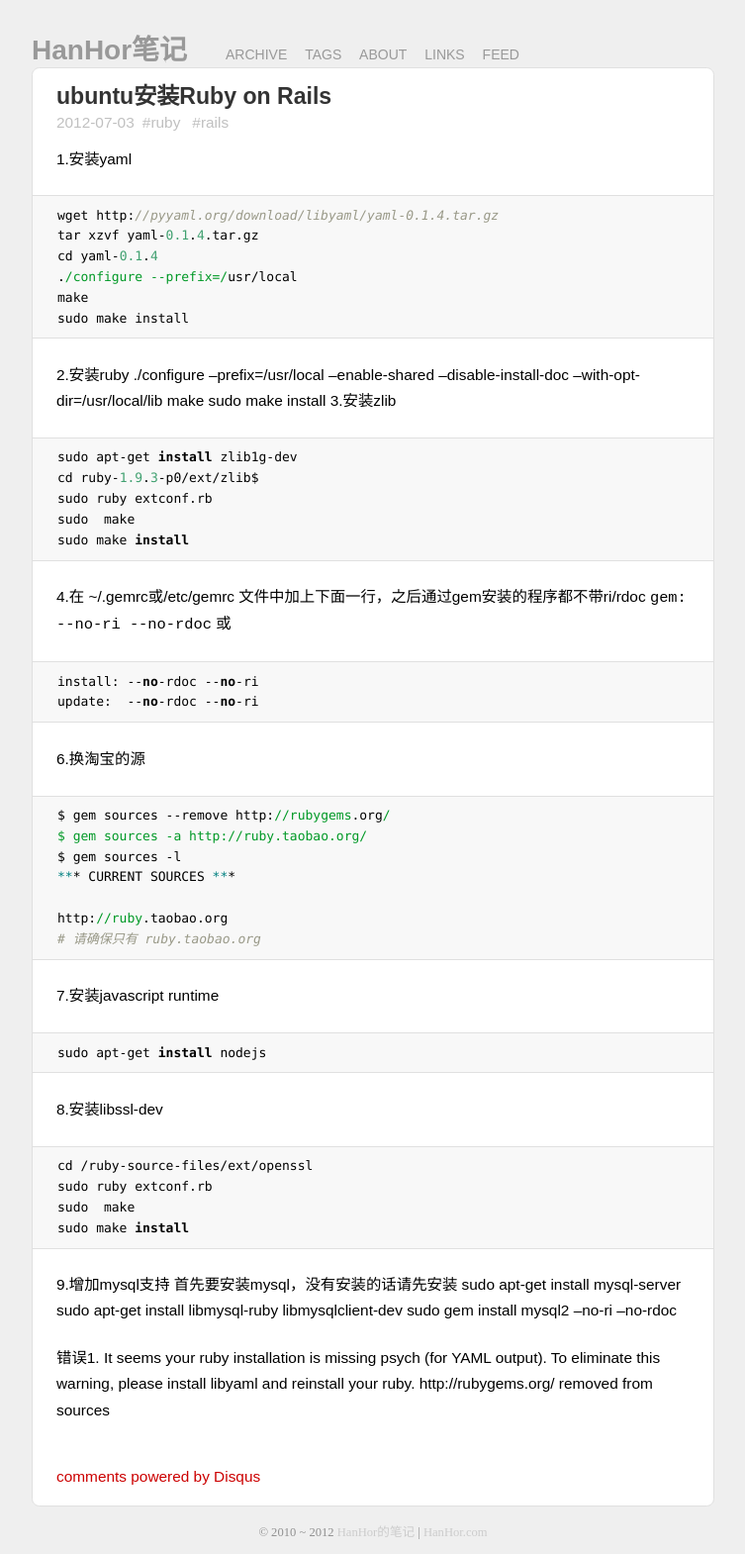
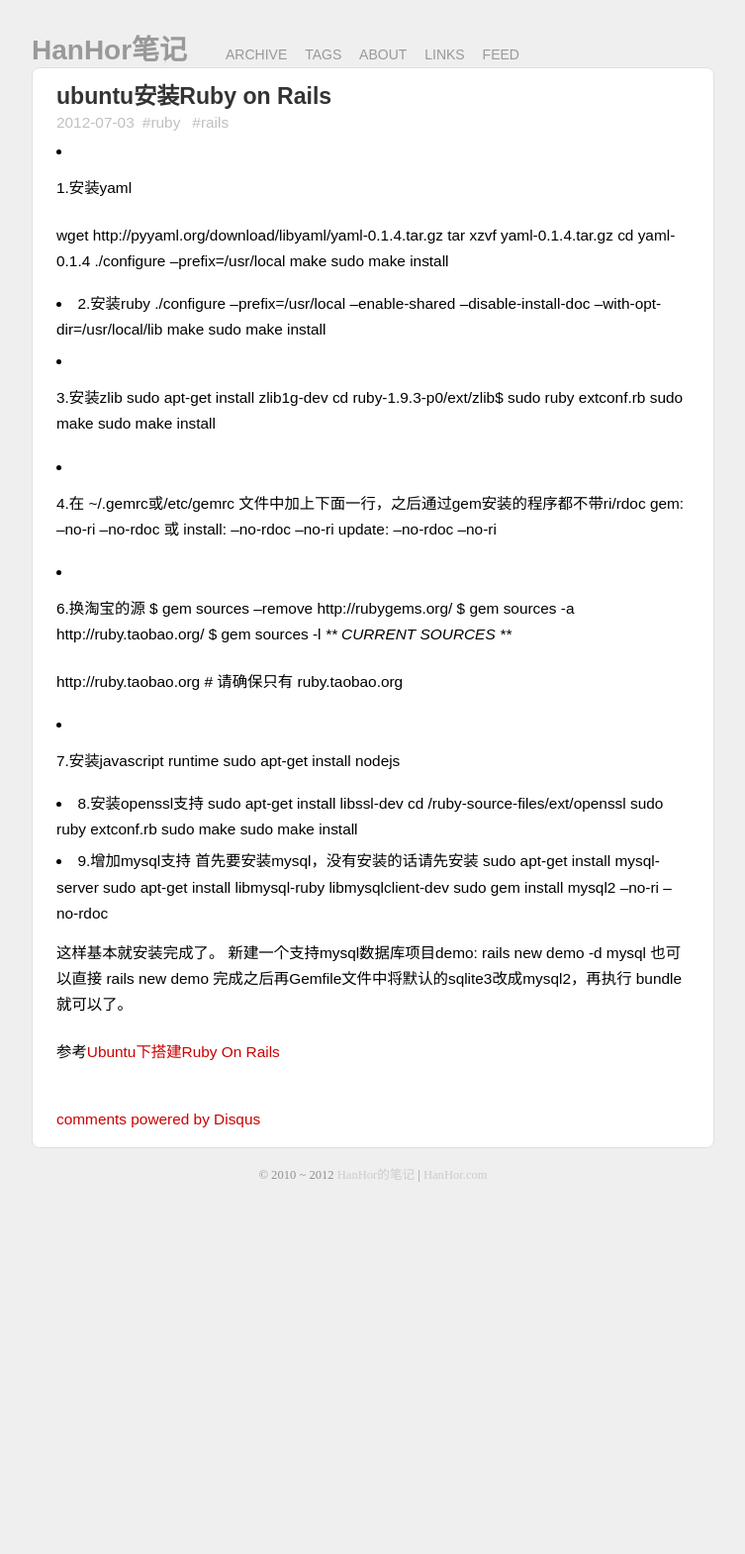
Before and after one commit to sapolang/lxyz.github.com, a Jekyll site: the page built from _posts/2012-07-03-install-ror-on-ubuntu.md, in a window 1280 px wide. Shown: the whole page at 99% size, without its empty margins (263-1016 px from the left). Built offline with Jekyll 4.4.1, drawn with Linux system fonts in a browser that asks for light colours; some web fonts are replaced; Markdown is read by kramdown in place of the engine named in the settings; comment, search, counter and statistics services are not loaded; after the commit the page ends 1209 px from its top, so only the background shows below that.

Commit message:
2012-07-03-install-ror-on-ubuntu.md

````diff
--- a/_posts/2012-07-03-install-ror-on-ubuntu.md
+++ b/_posts/2012-07-03-install-ror-on-ubuntu.md
@@ -5,7 +5,7 @@
   - ruby
   - rails
 ---
-1.安装yaml
+* 1.安装yaml
 
     wget http://pyyaml.org/download/libyaml/yaml-0.1.4.tar.gz
     tar xzvf yaml-0.1.4.tar.gz
@@ -14,56 +14,54 @@
     make
     sudo make install
 
-2.安装ruby
+* 2.安装ruby
     ./configure --prefix=/usr/local --enable-shared --disable-install-doc --with-opt-dir=/usr/local/lib
     make
     sudo make install
-3.安装zlib
-```bash
-sudo apt-get install zlib1g-dev
-cd ruby-1.9.3-p0/ext/zlib$
-sudo ruby extconf.rb
-sudo  make
-sudo make install
-```
-4.在 ~/.gemrc或/etc/gemrc 文件中加上下面一行，之后通过gem安装的程序都不带ri/rdoc
-`gem: --no-ri --no-rdoc`
+* 3.安装zlib
+    sudo apt-get install zlib1g-dev
+    cd ruby-1.9.3-p0/ext/zlib$
+    sudo ruby extconf.rb
+    sudo  make
+    sudo make install
+
+* 4.在 ~/.gemrc或/etc/gemrc 文件中加上下面一行，之后通过gem安装的程序都不带ri/rdoc
+    gem: --no-ri --no-rdoc
 或
-```ruby
-install: --no-rdoc --no-ri
-update:  --no-rdoc --no-ri
-```
+    install: --no-rdoc --no-ri
+    update:  --no-rdoc --no-ri
 
-6.换淘宝的源
-```ruby
-$ gem sources --remove http://rubygems.org/
-$ gem sources -a http://ruby.taobao.org/
-$ gem sources -l
-*** CURRENT SOURCES ***
+* 6.换淘宝的源
+    $ gem sources --remove http://rubygems.org/
+    $ gem sources -a http://ruby.taobao.org/
+    $ gem sources -l
+    *** CURRENT SOURCES ***
 
-http://ruby.taobao.org
-# 请确保只有 ruby.taobao.org
-```
+    http://ruby.taobao.org
+    # 请确保只有 ruby.taobao.org
 
-7.安装javascript runtime
-```bash
-sudo apt-get install nodejs
-```
+* 7.安装javascript runtime
+    sudo apt-get install nodejs
 
-8.安装libssl-dev
-```bash
-cd /ruby-source-files/ext/openssl
-sudo ruby extconf.rb
-sudo  make
-sudo make install
-```
-9.增加mysql支持
+* 8.安装openssl支持
+    sudo apt-get install libssl-dev
+    cd /ruby-source-files/ext/openssl
+    sudo ruby extconf.rb
+    sudo  make
+    sudo make install
+* 9.增加mysql支持
 首先要安装mysql，没有安装的话请先安装
-sudo apt-get install mysql-server
-sudo apt-get install libmysql-ruby libmysqlclient-dev
-sudo gem install mysql2  --no-ri --no-rdoc
+    sudo apt-get install mysql-server
+    sudo apt-get install libmysql-ruby libmysqlclient-dev
+    sudo gem install mysql2  --no-ri --no-rdoc
 
-错误1.
-It seems your ruby installation is missing psych (for YAML output).
-To eliminate this warning, please install libyaml and reinstall your ruby.
-http://rubygems.org/ removed from sources
+这样基本就安装完成了。
+新建一个支持mysql数据库项目demo:
+    rails new demo -d mysql
+也可以直接
+    rails new demo
+完成之后再Gemfile文件中将默认的sqlite3改成mysql2，再执行
+    bundle
+就可以了。
+
+参考[Ubuntu下搭建Ruby On Rails](http://blog.csdn.net/htttw/article/details/7628093)
````
